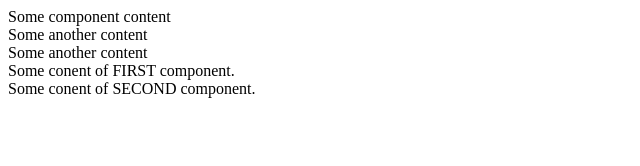
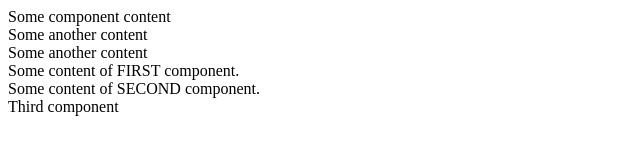
Before and after one commit to jakubowski1005/todo, a React (Create React App) app: page / in a window 1280 px wide. Shown: the top 166 px of the page, without its empty margins (0-640 px from the left). Built offline with nearby package versions, Linux system fonts and the light colour scheme.

Commit message:
Do some refactor with components modules

```diff
--- a/src/App.js
+++ b/src/App.js
@@ -1,6 +1,9 @@
 import React, { Component } from 'react';
-import SomeComponent from './SomeComponent';
-import AnotherComponent from './AnotherComponent';
+import SomeComponent from './components/learning-examples/SomeComponent';
+import AnotherComponent from './components/learning-examples/AnotherComponent';
+import FirstComponent from './components/learning-examples/FirstComponent';
+import SecondComponent from './components/learning-examples/SecondComponent';
+import ThirdComponent from './components/learning-examples/ThirdComponent';
 
 class App extends Component {
 
@@ -12,21 +15,10 @@ class App extends Component {
                 <AnotherComponent />
                 <FirstComponent />
                 <SecondComponent />
+                <ThirdComponent />
             </div>
         );
     }
 }
 
-const FirstComponent = () => {
-    return (
-        <div>
-            Some conent of FIRST component.
-        </div>
-    );
-}
-
-function SecondComponent() {
-    return <div>Some conent of SECOND component.</div>
-}
-
 export default App;
--- /dev/null
+++ b/src/components/learning-examples/FirstComponent.js
@@ -0,0 +1,11 @@
+import React from 'react';
+
+const FirstComponent = () => {
+    return (
+    <div>
+        Some content of FIRST component.
+    </div>
+    );
+}
+
+export default FirstComponent;
--- /dev/null
+++ b/src/components/learning-examples/SecondComponent.js
@@ -0,0 +1,5 @@
+import React from 'react';
+
+export default function SecondComponent() {
+    return <div> Some content of SECOND component. </div>
+}
--- /dev/null
+++ b/src/components/learning-examples/ThirdComponent.js
@@ -0,0 +1,9 @@
+import React, { Component } from 'react';
+
+export default class ThirdComponent extends Component {
+    render() {
+        return (
+            <div>Third component</div>
+        );
+    }
+}
```
Also changed, not shown: src/components/learning-examples/AnotherComponent.js (renamed from src/AnotherComponent.js), src/components/learning-examples/SomeComponent.js (renamed from src/SomeComponent.js), 1 other file (tests, documents, lock files or other folders).
